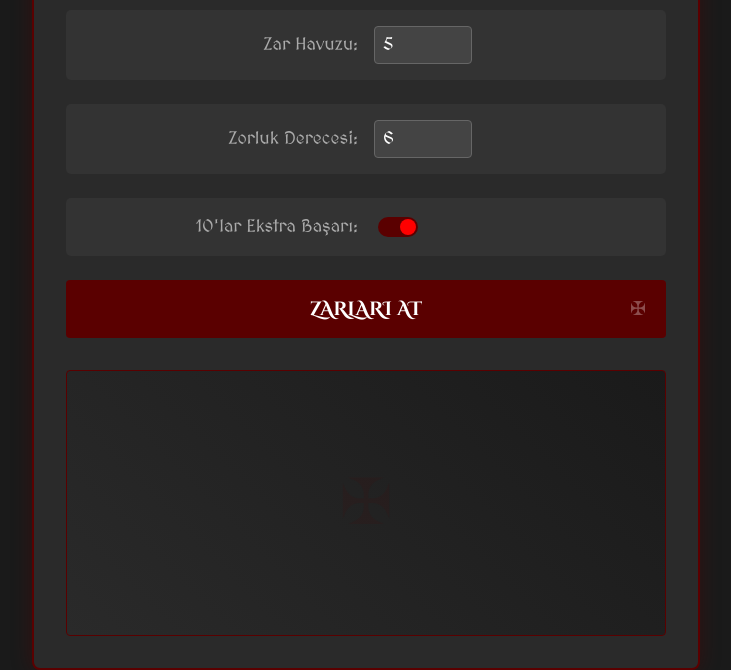
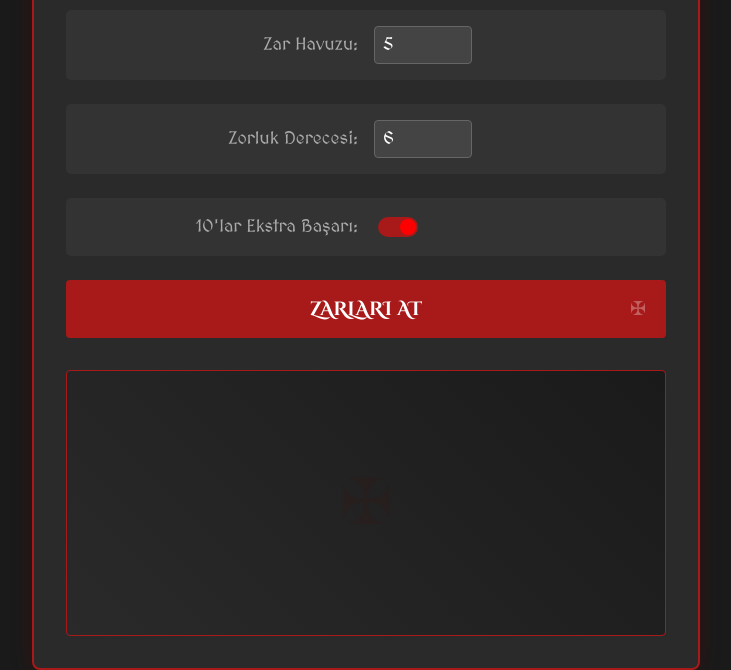
Before and after one commit to BugraCelebi/VTM-V20-Dice-Roller, a plain HTML site: page index.html in a window 1280 px wide. Shown: the part 150-820 px from the top of the page, without its empty margins (274-1005 px from the left). Drawn offline with Linux system fonts and the light colour scheme.

Commit message:
changing head color

```diff
--- a/index.html
+++ b/index.html
@@ -7,7 +7,7 @@
     <link href="https://fonts.googleapis.com/css2?family=Cinzel+Decorative:wght@700&family=MedievalSharp&display=swap" rel="stylesheet">
     <style>
         :root {
-            --blood-red: #5a0000;
+            --blood-red: #a81919;
             --dark-bg: #1a1a1a;
             --container-bg: #2a2a2a;
         }
```
